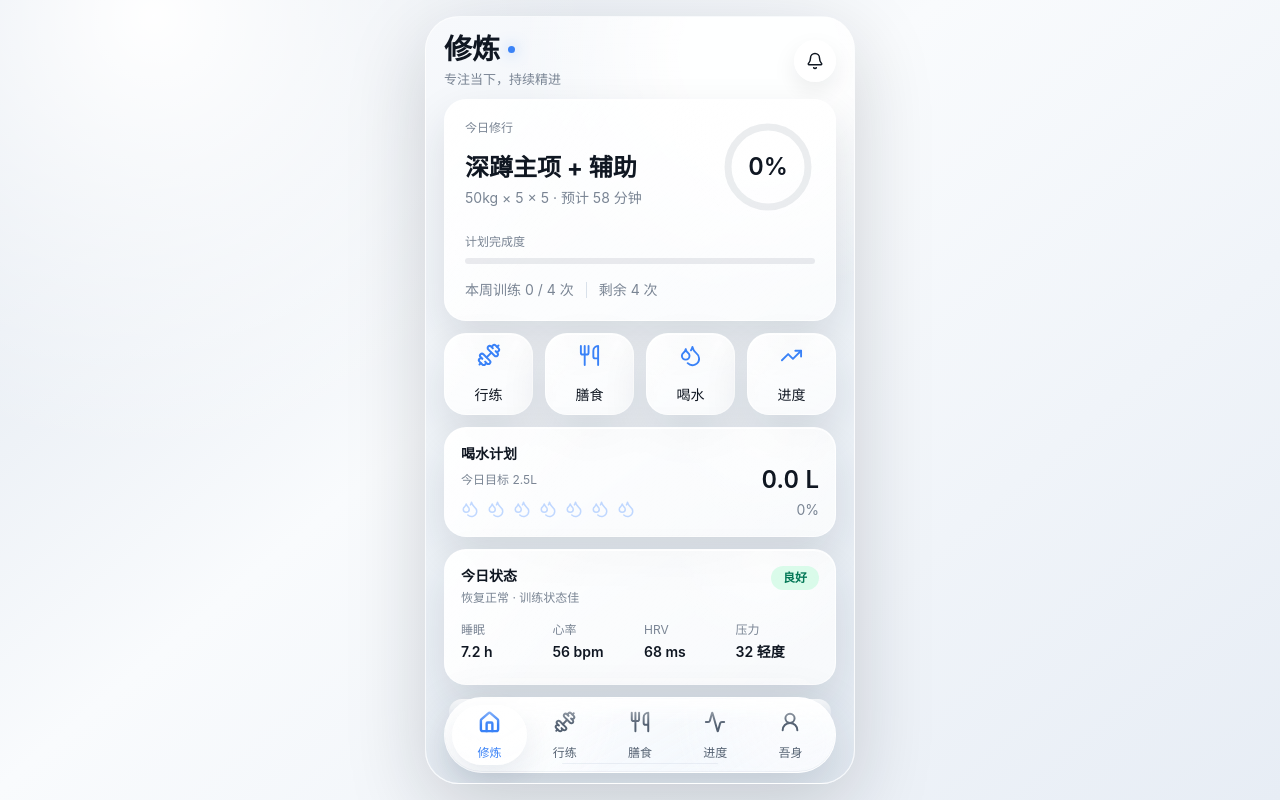
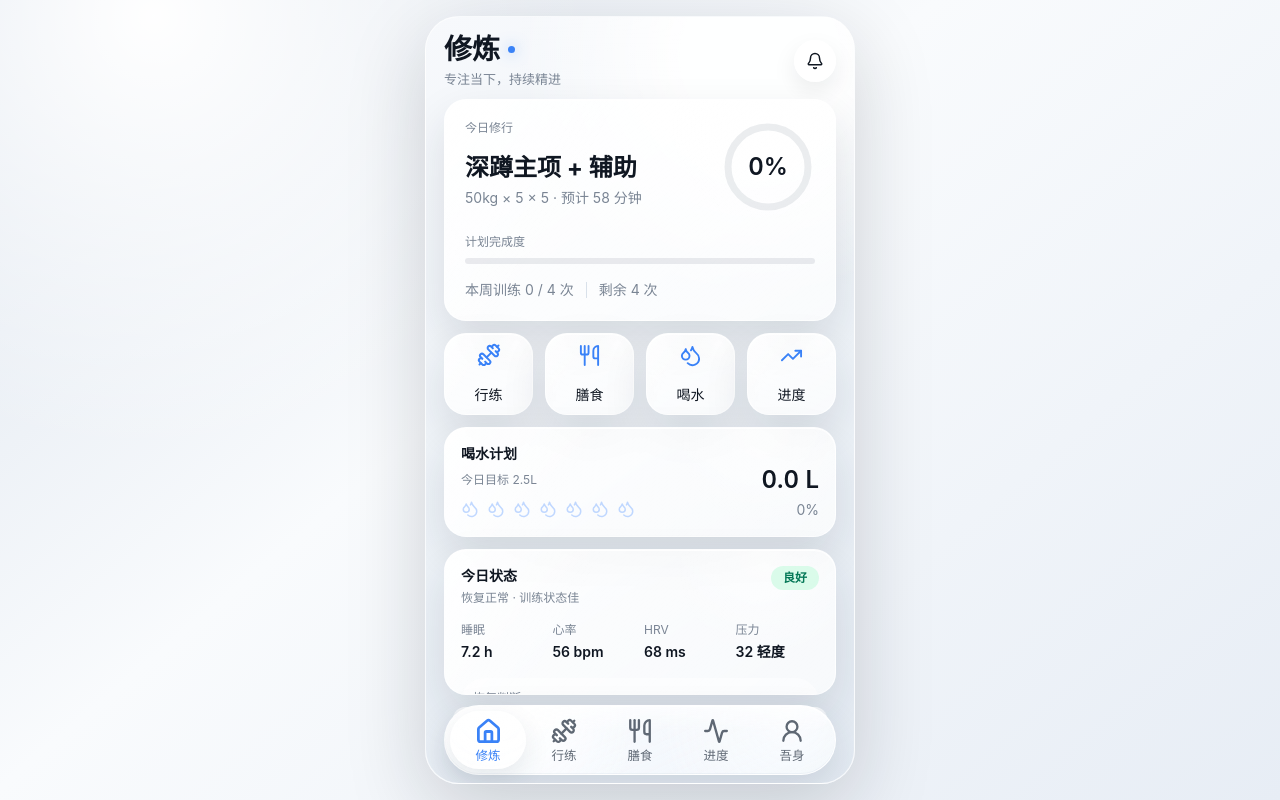
Before and after one commit to 8Leslie666/private-fitness-coach-pwa, a React (Vite) app: page / in a window 1280 px wide. Built offline with nearby package versions, Linux system fonts and the light colour scheme.

Commit message:
Refine bottom navigation layout

```diff
--- a/src/components/layout/BottomNav.tsx
+++ b/src/components/layout/BottomNav.tsx
@@ -25,7 +25,7 @@ export function BottomNav() {
             type="button"
             onClick={() => navigate(item.screen)}
           >
-            <Icon size={active ? 23 : 22} strokeWidth={active ? 2.5 : 2.15} />
+            <Icon size={active ? 27 : 26} strokeWidth={active ? 2.45 : 2.15} />
             <span>{item.label}</span>
           </button>
         );
--- a/src/index.css
+++ b/src/index.css
@@ -77,7 +77,7 @@ button {
   display: flex;
   flex-direction: column;
   gap: 12px;
-  padding: calc(env(safe-area-inset-top, 0px) + 18px) 18px calc(98px + env(safe-area-inset-bottom, 0px));
+  padding: calc(env(safe-area-inset-top, 0px) + 18px) 18px 88px;
   overflow-x: hidden;
   overflow-y: auto;
   overscroll-behavior: contain;
@@ -91,7 +91,7 @@ button {
 }
 
 .page-secondary {
-  padding-bottom: calc(90px + env(safe-area-inset-bottom, 0px));
+  padding-bottom: 84px;
 }
 
 .page-immersive {
@@ -226,57 +226,51 @@ button {
   position: absolute;
   left: 18px;
   right: 18px;
-  bottom: calc(env(safe-area-inset-bottom, 0px) + 10px);
-  height: 76px;
-  border-radius: 38px;
+  bottom: 8px;
+  height: 70px;
+  border-radius: 35px;
   display: grid;
   grid-template-columns: repeat(5, 1fr);
-  padding: 7px;
+  padding: 5px;
   z-index: 30;
   background:
-    radial-gradient(circle at 12% 0%, rgba(255,255,255,0.98), rgba(255,255,255,0) 38%),
-    radial-gradient(circle at 92% 18%, rgba(255,255,255,0.72), rgba(255,255,255,0) 36%),
-    linear-gradient(150deg, rgba(255,255,255,0.88), rgba(241,246,252,0.60)),
-    rgba(246,249,253,0.72);
-  border: 1px solid rgba(255,255,255,0.88);
+    radial-gradient(circle at 14% 0%, rgba(255,255,255,0.96), rgba(255,255,255,0) 42%),
+    radial-gradient(circle at 88% 12%, rgba(255,255,255,0.62), rgba(255,255,255,0) 38%),
+    linear-gradient(155deg, rgba(255,255,255,0.82), rgba(239,245,252,0.58)),
+    rgba(247,250,254,0.68);
+  border: 1px solid rgba(255,255,255,0.82);
   box-shadow:
-    0 18px 52px rgba(27, 42, 62, 0.18),
-    0 8px 18px rgba(255,255,255,0.52) inset,
-    0 -1px 0 rgba(176,188,204,0.18) inset;
-  backdrop-filter: blur(30px) saturate(1.35);
-  -webkit-backdrop-filter: blur(30px) saturate(1.35);
+    0 14px 36px rgba(33, 48, 68, 0.14),
+    inset 0 1px 0 rgba(255,255,255,0.86),
+    inset 0 -1px 0 rgba(175,188,205,0.14);
+  backdrop-filter: blur(26px) saturate(1.28);
+  -webkit-backdrop-filter: blur(26px) saturate(1.28);
 }
 
 .bottom-nav::before {
   content: "";
   position: absolute;
-  inset: 1px 4px auto;
-  height: 26px;
+  inset: 1px 8px auto;
+  height: 24px;
   border-radius: 999px;
-  background: linear-gradient(180deg, rgba(255,255,255,0.72), rgba(255,255,255,0));
+  background: linear-gradient(180deg, rgba(255,255,255,0.62), rgba(255,255,255,0));
   pointer-events: none;
 }
 
 .bottom-nav::after {
-  content: "";
-  position: absolute;
-  left: 30%;
-  right: 30%;
-  bottom: 8px;
-  height: 1px;
-  border-radius: 999px;
-  background: rgba(184,196,213,0.24);
-  box-shadow: 0 -7px 20px rgba(255,255,255,0.52);
-  pointer-events: none;
+  content: none;
 }
 
 .bottom-nav button {
   min-width: 0;
+  position: relative;
   display: grid;
   place-items: center;
-  gap: 2px;
-  border-radius: 32px;
-  color: #536071;
+  grid-template-rows: 29px 15px;
+  align-content: center;
+  gap: 3px;
+  border-radius: 30px;
+  color: #5f6874;
   background: transparent;
   transition: background 180ms ease, color 180ms ease, transform 180ms ease;
 }
@@ -284,16 +278,17 @@ button {
 .bottom-nav button.active {
   color: var(--blue-main);
   background:
-    radial-gradient(circle at 50% 0%, rgba(255,255,255,0.98), rgba(255,255,255,0.52) 58%, rgba(255,255,255,0.28)),
-    rgba(255,255,255,0.58);
+    radial-gradient(circle at 50% 4%, rgba(255,255,255,0.98), rgba(255,255,255,0.68) 54%, rgba(255,255,255,0.28)),
+    rgba(255,255,255,0.50);
   box-shadow:
-    inset 0 1px 0 rgba(255,255,255,0.9),
-    0 12px 30px rgba(39, 67, 103, 0.1);
+    inset 0 1px 0 rgba(255,255,255,0.92),
+    0 10px 26px rgba(36, 54, 78, 0.10);
 }
 
 .bottom-nav span {
-  font-size: 12px;
+  font-size: 12.5px;
   line-height: 1;
+  font-weight: 540;
   white-space: nowrap;
 }
 
@@ -587,8 +582,8 @@ button {
   .bottom-nav {
     left: 14px;
     right: 14px;
-    bottom: 8px;
-    height: 72px;
+    bottom: 6px;
+    height: 68px;
   }
 
   .page-title {
```
